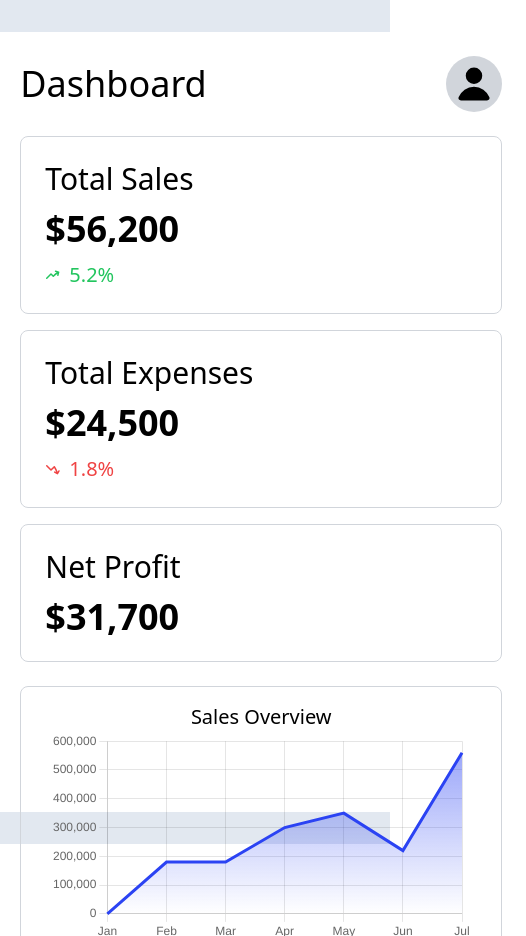
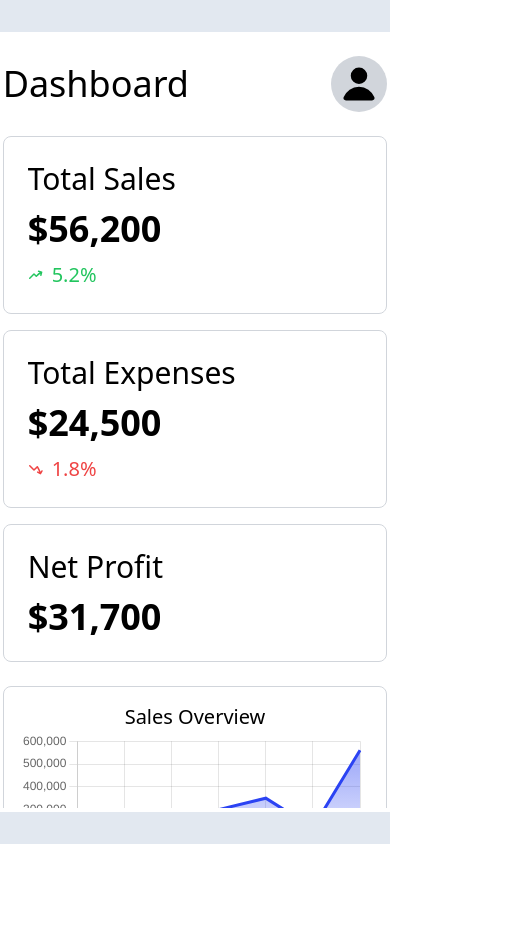
Before and after one commit to JosueZavalaProjects/dashboard-graph, a React (Vite) app: page / in a window 390 px wide. Shown: the whole page, 526 px wide, since content can reach past the window. After the commit the page ends 844 px from the top, so only its background shows below. Built offline with nearby package versions, Linux system fonts and the light colour scheme.

Commit message:
feat(Dashboard): Adding Mobile styling

```diff
--- a/src/components/Dashboard/Charts/Chart.tsx
+++ b/src/components/Dashboard/Charts/Chart.tsx
@@ -6,7 +6,7 @@ export const ChartCard = ({ title, children }: ChartProps) => {
   return (
     <div className="flex flex-col items-center border border-gray-300 rounded-lg p-4">
       <div className="text-xl">{title}</div>
-      <div className="flex justify-center items-center h-full w-full">
+      <div className="flex md:justify-center md:items-center h-full w-full">
         {children}
       </div>
     </div>
--- a/src/components/Dashboard/Charts/DoughnutChart.tsx
+++ b/src/components/Dashboard/Charts/DoughnutChart.tsx
@@ -46,7 +46,7 @@ const options: ChartOptions<"doughnut"> = {
 // style={{ width: "300px", height: "300px" }}
 export const DoughnutChart = () => {
   return (
-    <div className="max-h-[300px] max-w-[250px]">
+    <div className="w-full">
       <Doughnut data={data} options={options} />
     </div>
   );
--- a/src/components/Dashboard/Charts/LineChart.tsx
+++ b/src/components/Dashboard/Charts/LineChart.tsx
@@ -68,5 +68,9 @@ export const LineChart = ({ labels, dataSet }: ChartProps) => {
       },
     },
   };
-  return <Line ref={chartRef} options={options} data={data} />;
+  return (
+    <div className="w-full">
+      <Line ref={chartRef} options={options} data={data} />
+    </div>
+  );
 };
--- a/src/components/Dashboard/index.tsx
+++ b/src/components/Dashboard/index.tsx
@@ -8,7 +8,7 @@ export const Dashboard = () => {
     <>
       <div className="flex flex-col gap-6">
         <Header />
-        <div className="flex flex-col gap-6 overflow-y-scroll max-h-[50rem] pb-4">
+        <div className="flex flex-col gap-6 overflow-y-scroll max-h-[42rem] pb-4 lg:max-h-[50rem]">
           <Cards />
           <Charts />
           <Table />
--- a/src/components/Navigation/NavBar/Navbar.tsx
+++ b/src/components/Navigation/NavBar/Navbar.tsx
@@ -9,7 +9,7 @@ export const NavBar = ({ children }: Props) => {
   return (
     <section className="flex items-center justify-center p-8 bg-slate-200 w-screen h-screen mx-auto">
       <main className="flex h-full w-[70rem] rounded-xl bg-white">
-        <div className="flex flex-col gap-4 rounded-l-xl bg-slate-100 p-6 w-1/5 border-r border-r-slate-300">
+        <div className="flex-col gap-4 rounded-l-xl bg-slate-100 p-6 border-r border-r-slate-300 hidden md:w-1/5 md:flex">
           <span>
             <Bars3Icon className="size-10 text-gray-700" />
           </span>
@@ -21,7 +21,7 @@ export const NavBar = ({ children }: Props) => {
             </ul>
           </nav>
         </div>
-        <div className="p-6 w-4/5">{children}</div>
+        <div className="p-6 w-full md:w-4/5">{children}</div>
       </main>
     </section>
   );
```
